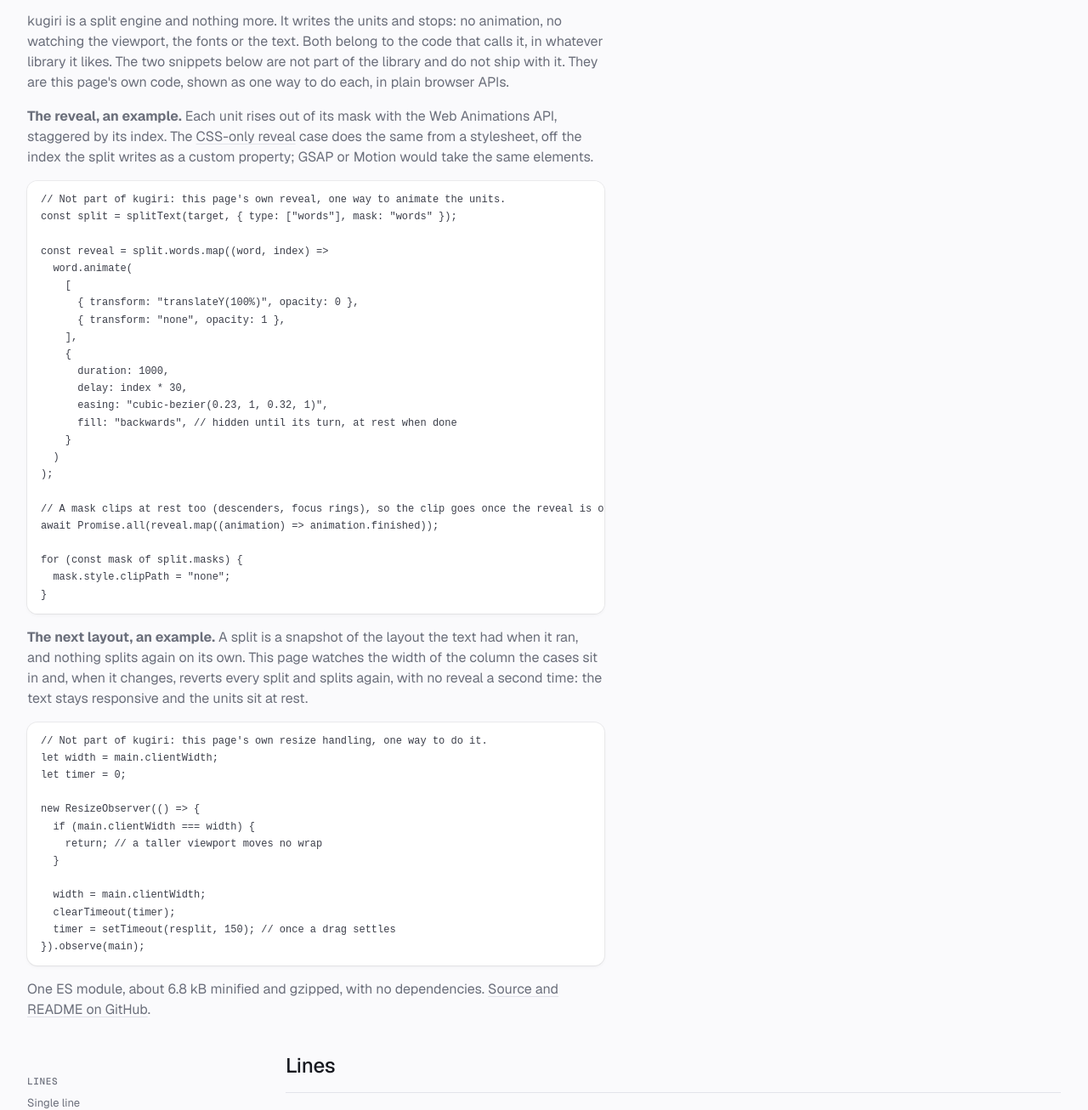
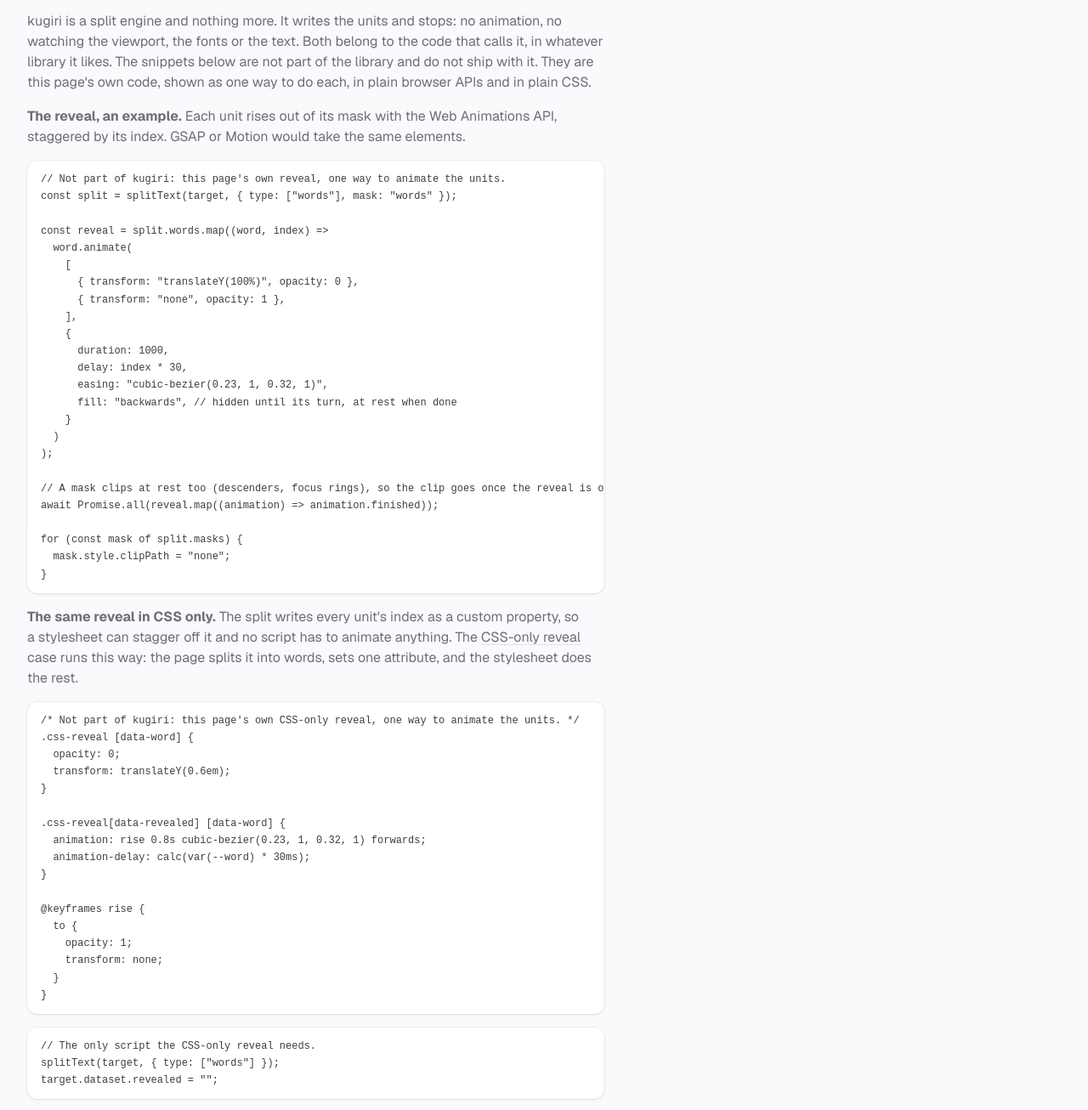
Before and after one commit to edoardolunardi/kugiri, a website built with Vite: page demo/index.html in a window 1280 px wide. Shown: the part 393-1699 px from the top of the page at 85% size. Built offline with nearby package versions, Linux system fonts and the light colour scheme.

Commit message:
docs: show the css-only reveal in the demo header and the readme
The demo header showed the scripted reveal and the resize handling and
only linked to the CSS-only case, so a reader looking for a stylesheet
reveal had to find it on the page. The stylesheet and the two lines of
script it needs now sit next to the other snippets, and the README's
CSS example has a heading of its own.

```diff
--- a/demo/index.html
+++ b/demo/index.html
@@ -26,14 +26,13 @@
         </ul>
         <p>
           kugiri is a split engine and nothing more. It writes the units and stops: no animation, no watching the
-          viewport, the fonts or the text. Both belong to the code that calls it, in whatever library it likes. The two
+          viewport, the fonts or the text. Both belong to the code that calls it, in whatever library it likes. The
           snippets below are not part of the library and do not ship with it. They are this page's own code, shown as
-          one way to do each, in plain browser APIs.
+          one way to do each, in plain browser APIs and in plain CSS.
         </p>
         <p>
           <strong>The reveal, an example.</strong> Each unit rises out of its mask with the Web Animations API,
-          staggered by its index. The <a href="#css-reveal">CSS-only reveal</a> case does the same from a stylesheet,
-          off the index the split writes as a custom property; GSAP or Motion would take the same elements.
+          staggered by its index. GSAP or Motion would take the same elements.
         </p>
         <pre><code>// Not part of kugiri: this page's own reveal, one way to animate the units.
 const split = splitText(target, { type: ["words"], mask: "words" });
@@ -59,6 +58,32 @@ await Promise.all(reveal.map((animation) => animation.finished));
 for (const mask of split.masks) {
   mask.style.clipPath = "none";
 }</code></pre>
+        <p>
+          <strong>The same reveal in CSS only.</strong> The split writes every unit's index as a custom property, so
+          a stylesheet can stagger off it and no script has to animate anything. The
+          <a href="#css-reveal">CSS-only reveal</a> case runs this way: the page splits it into words, sets one
+          attribute, and the stylesheet does the rest.
+        </p>
+        <pre><code>/* Not part of kugiri: this page's own CSS-only reveal, one way to animate the units. */
+.css-reveal [data-word] {
+  opacity: 0;
+  transform: translateY(0.6em);
+}
+
+.css-reveal[data-revealed] [data-word] {
+  animation: rise 0.8s cubic-bezier(0.23, 1, 0.32, 1) forwards;
+  animation-delay: calc(var(--word) * 30ms);
+}
+
+@keyframes rise {
+  to {
+    opacity: 1;
+    transform: none;
+  }
+}</code></pre>
+        <pre><code>// The only script the CSS-only reveal needs.
+splitText(target, { type: ["words"] });
+target.dataset.revealed = "";</code></pre>
         <p>
           <strong>The next layout, an example.</strong> A split is a snapshot of the layout the text had when it ran,
           and nothing splits again on its own. This page watches the width of the column the cases sit in and, when it
```
Also changed, not shown: CHANGELOG.md, README.md.
